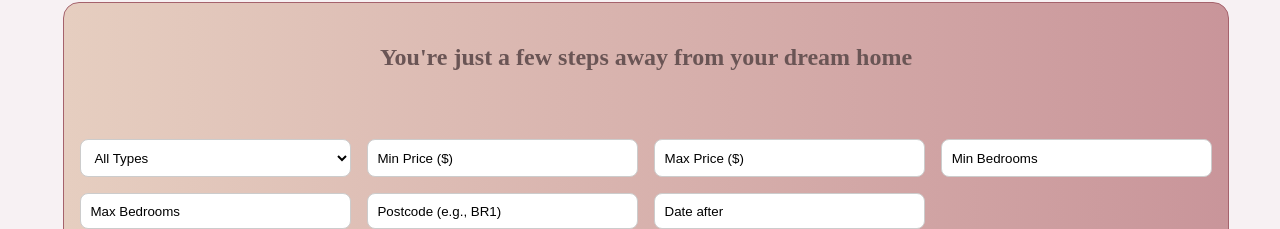
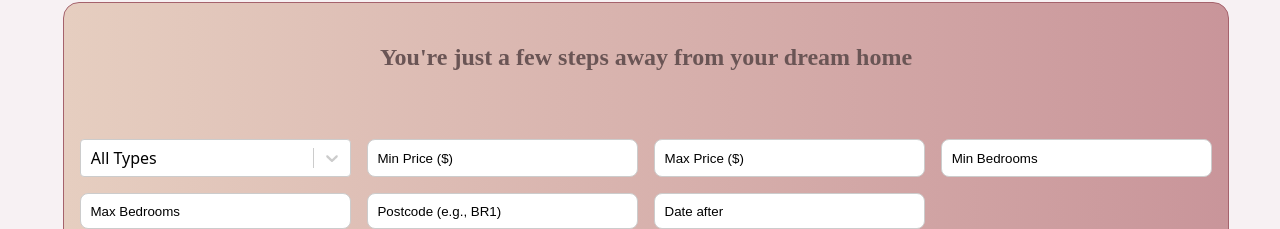
Before and after one commit to MthukaFernando/Adv.ClientSide-final-coursework, a React (Vite) app in the folder evernest/: page /#/ in a window 1280 px wide. Shown: the part 97-326 px from the top of the page. Built offline with nearby package versions, Linux system fonts and the light colour scheme.

Commit message:
implemented the react select widget

```diff
--- a/evernest/package.json
+++ b/evernest/package.json
@@ -15,7 +15,8 @@
   "dependencies": {
     "react": "^19.2.0",
     "react-dom": "^19.2.0",
-    "react-image-gallery": "^1.4.0"
+    "react-image-gallery": "^1.4.0",
+    "react-select": "^5.10.2"
   },
   "devDependencies": {
     "@eslint/js": "^9.39.1",
--- a/evernest/src/App.css
+++ b/evernest/src/App.css
@@ -55,6 +55,7 @@ body {
   color: black;
   opacity: 1;
 }
+
 
 .search-btn {
   grid-column: 1 / -1;
--- a/evernest/src/App.jsx
+++ b/evernest/src/App.jsx
@@ -1,17 +1,31 @@
 import React, { useState, useEffect } from "react";
+import Select from "react-select";
 import DatePicker from "react-datepicker";
 import "react-datepicker/dist/react-datepicker.css";
 import { Link } from "react-router-dom";
 import "./App.css";
 import FavouritesPanel from "./FavouritesPanel";
 
+// React Select options for property type
+const typeOptions = [
+  { value: "", label: "All Types" },
+  { value: "House", label: "House" },
+  { value: "Flat", label: "Flat" },
+  { value: "Bungalow", label: "Bungalow" },
+  { value: "Penthouse", label: "Penthouse" },
+];
+
 // Property card component
 function PropertyCard({ property, addToFavourites }) {
   return (
-    <div className="property-card"
-    draggable
-    onDragStart={(e) => {e.dataTransfer.setData("property", JSON.stringify(property));
-    e.dataTransfer.effectAllowed = "copy";}}>
+    <div
+      className="property-card"
+      draggable
+      onDragStart={(e) => {
+        e.dataTransfer.setData("property", JSON.stringify(property));
+        e.dataTransfer.effectAllowed = "copy";
+      }}
+    >
       <img
         className="property-img"
         src={property.picture}
@@ -23,12 +37,11 @@ function PropertyCard({ property, addToFavourites }) {
         <p className="property-details">
           💵 Price: ${Number(property.price).toLocaleString()}
         </p>
-        <p className="property-details">
-          🛏️ Bedrooms: {Number(property.bedrooms)}
-        </p>
+        <p className="property-details">🛏️ Bedrooms: {property.bedrooms}</p>
         <p className="property-details">Address: {property.location}</p>
         <p className="property-details">
-          🗓️ Date Added: {property.added.day} {property.added.month}, {property.added.year}
+          🗓️ Date Added: {property.added.day} {property.added.month},{" "}
+          {property.added.year}
         </p>
         <div className="action-buttons">
           <Link to={`/property/${property.id}`}>
@@ -48,7 +61,7 @@ function App() {
   const [filteredProperties, setFilteredProperties] = useState([]);
 
   // Filter input states
-  const [inputType, setInputType] = useState("");
+  const [inputType, setInputType] = useState(null);
   const [inputMinPrice, setInputMinPrice] = useState("");
   const [inputMaxPrice, setInputMaxPrice] = useState("");
   const [inputDateAfter, setInputDateAfter] = useState(null);
@@ -56,14 +69,13 @@ function App() {
   const [inputMaxBedrooms, setInputMaxBedrooms] = useState("");
   const [inputPostcode, setInputPostcode] = useState("");
 
-
-  // Initialize from localStorage so favourites don't get automatically removed
+  // Favourites state
   const [favourites, setFavourites] = useState(() => {
     const saved = localStorage.getItem("favourites");
     return saved ? JSON.parse(saved) : [];
   });
 
-  // Add property to favourites (prevents duplicates)
+  // Add property to favourites
   const addToFavourites = (property) => {
     setFavourites((prev) => {
       if (prev.find((p) => p.id === property.id)) return prev;
@@ -73,7 +85,7 @@ function App() {
     });
   };
 
-  // Remove property from favourites individually
+  // Remove property from favourites
   const removeFromFavourites = (id) => {
     setFavourites((prev) => {
       const newFavourites = prev.filter((p) => p.id !== id);
@@ -82,13 +94,13 @@ function App() {
     });
   };
 
-  //remove all properties from favourites
+  // Remove all favourites
   const removeAllFavourites = () => {
     setFavourites([]);
     localStorage.setItem("favourites", JSON.stringify([]));
   };
 
-  // Load JSON from public folder
+  // Load JSON
   useEffect(() => {
     fetch("properties.json")
       .then((res) => res.json())
@@ -102,16 +114,15 @@ function App() {
   // Apply filters
   const applyFilters = () => {
     const filtered = properties.filter((property) => {
-      const typeMatch = !inputType || property.type === inputType;
-
+      const typeMatch = !inputType || inputType.value === "" || property.type === inputType.value;
       const priceMatch =
         (!inputMinPrice || Number(property.price) >= Number(inputMinPrice)) &&
         (!inputMaxPrice || Number(property.price) <= Number(inputMaxPrice));
-
       const bedroomsMatch =
-        (!inputMinBedrooms || Number(property.bedrooms) >= Number(inputMinBedrooms)) &&
-        (!inputMaxBedrooms || Number(property.bedrooms) <= Number(inputMaxBedrooms));
-
+        (!inputMinBedrooms ||
+          Number(property.bedrooms) >= Number(inputMinBedrooms)) &&
+        (!inputMaxBedrooms ||
+          Number(property.bedrooms) <= Number(inputMaxBedrooms));
       const dateMatch =
         !inputDateAfter ||
         new Date(
@@ -119,12 +130,13 @@ function App() {
           new Date(`${property.added.month} 1`).getMonth(),
           property.added.day
         ) >= inputDateAfter;
-
       const postcodeMatch =
         !inputPostcode ||
         property.location.toLowerCase().includes(inputPostcode.toLowerCase());
 
-      return typeMatch && priceMatch && bedroomsMatch && dateMatch && postcodeMatch;
+      return (
+        typeMatch && priceMatch && bedroomsMatch && dateMatch && postcodeMatch
+      );
     });
 
     setFilteredProperties(filtered);
@@ -136,7 +148,6 @@ function App() {
         <h1 className="logo">everNest</h1>
       </header>
 
-      {/* Main container: content + favourites panel */}
       <div className="main-container">
         <div
           className="content-container"
@@ -157,17 +168,28 @@ function App() {
               applyFilters();
             }}
           >
-            <h2 className="quote">You're just a few steps away from your dream home</h2>
+            <h2 className="quote">
+              You're just a few steps away from your dream home
+            </h2>
 
-            {/* Row 1 */}
-            <select value={inputType} onChange={(e) => setInputType(e.target.value)}>
-              <option value="">All Types</option>
-              <option value="House">House</option>
-              <option value="Flat">Flat</option>
-              <option value="Bungalow">Bungalow</option>
-              <option value="Penthouse">Penthouse</option>
-            </select>
+            <Select
+              options={typeOptions}
+              value={inputType}
+              onChange={setInputType}
+              placeholder="All Types"
+              styles={{
+                control: (provided) => ({ ...provided, color: "black" }),
+                singleValue: (provided) => ({ ...provided, color: "black" }),
+                placeholder: (provided) => ({ ...provided, color: "black" }),
+                menu: (provided) => ({
+                  ...provided,
+                  backgroundColor: "white",
+                  color: "black",
+                }),
+              }}
+            />
 
+            {/* Row 1: Price inputs */}
             <input
               type="number"
               placeholder="Min Price ($)"
@@ -181,7 +203,7 @@ function App() {
               onChange={(e) => setInputMaxPrice(e.target.value)}
             />
 
-            {/* Row 2 */}
+            {/* Row 2: Bedroom and postcode inputs */}
             <input
               type="number"
               placeholder="Min Bedrooms"
@@ -201,6 +223,7 @@ function App() {
               onChange={(e) => setInputPostcode(e.target.value)}
             />
 
+            {/* Date picker */}
             <DatePicker
               selected={inputDateAfter}
               onChange={(date) => setInputDateAfter(date)}
@@ -209,8 +232,7 @@ function App() {
               className="date-picker"
             />
 
-
-            {/* Row 3 */}
+            {/* Row 3: Search button */}
             <button type="submit" className="search-btn">
               Search
             </button>
@@ -227,13 +249,20 @@ function App() {
                 />
               ))
             ) : (
-              <p className="no-properties">Oops! We couldn't find any properties that match your filter😔😔</p>
+              <p className="no-properties">
+                Oops! We couldn't find any properties that match your filter😔😔
+              </p>
             )}
           </div>
         </div>
 
         {/* Favourites panel */}
-        <FavouritesPanel favourites={favourites} onRemove={removeFromFavourites} onAdd={addToFavourites} onRemoveAll={removeAllFavourites}/>
+        <FavouritesPanel
+          favourites={favourites}
+          onRemove={removeFromFavourites}
+          onAdd={addToFavourites}
+          onRemoveAll={removeAllFavourites}
+        />
       </div>
     </div>
   );
```
Also changed, not shown: 1 other file (tests, documents, lock files or other folders).
